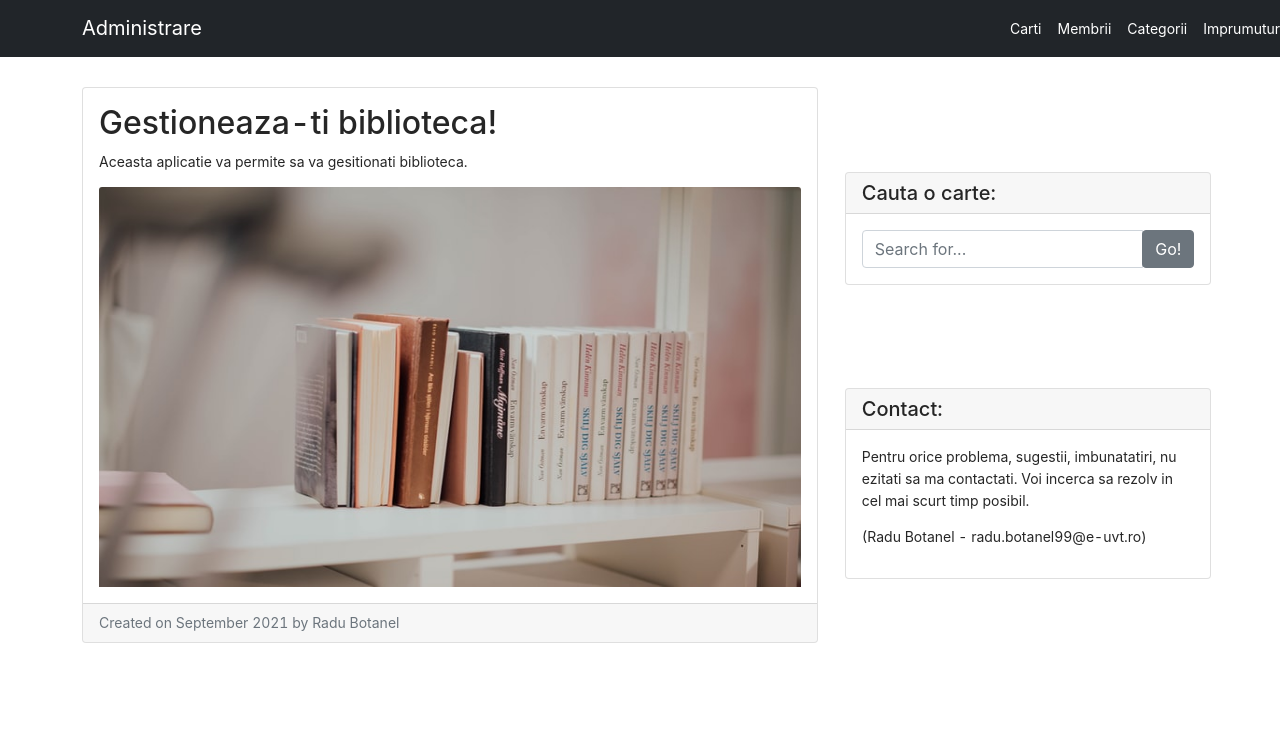
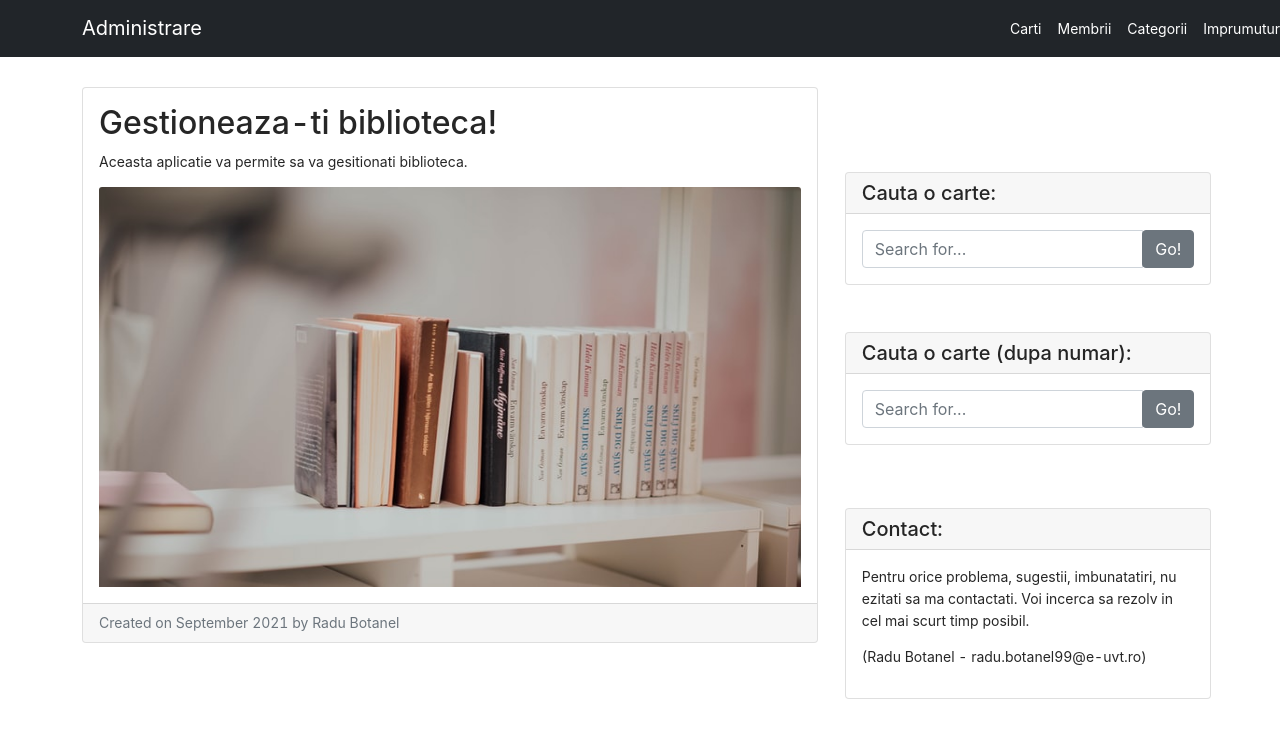
Before and after one commit to radubotanel99/biblioteca, a React (Create React App) app: page / in a window 1280 px wide. Shown: the top 738 px of the page. Built offline with nearby package versions, Linux system fonts and the light colour scheme.

Commit message:
search by number

```diff
--- a/src/components/FinRent.js
+++ b/src/components/FinRent.js
@@ -88,7 +88,7 @@ export default function FinRent() {
                         <form onSubmit={finalizeazaRent}>
                             <div className="col-lg-8">
                                 <div className="card my-4">
-                                    <h5 className="card-header">Titlu carte:</h5>
+                                    {/* <h5 className="card-header">Titlu carte:</h5>
                                     <div className="card-body">
                                         <div className="form-group">
                                             <input list="carti" className="form-control" rows="1" ref={carte}></input>
@@ -96,7 +96,7 @@ export default function FinRent() {
                                                 {titlu.map(carte => <option>{carte.titlu}</option>)}
                                             </datalist>
                                         </div>
-                                    </div>
+                                    </div> */}
                                     <h5 className="card-header">Numar carte:</h5>
                                     <div className="card-body">
                                         <div className="form-group">
--- a/src/components/FirstPage.js
+++ b/src/components/FirstPage.js
@@ -3,6 +3,7 @@ import NavBar from './NavBar';
 import Search from './Search';
 import c8 from '../images/try.jfif';
 import Contact from './Contact';
+import SearchByNumber from './SearchByNumber';
 
 export default function FirstPage() {
     return (
@@ -24,6 +25,7 @@ export default function FirstPage() {
                     </div>
                 </div>
                 <Search />
+                <SearchByNumber />
                 <Contact />
             </div>
         </div>
--- /dev/null
+++ b/src/components/SearchByNumber.js
@@ -0,0 +1,60 @@
+import React from 'react';
+import { useHistory } from "react-router-dom";
+
+export default function SearchByNumber() {
+    const history = useHistory();
+    const numar = React.createRef();
+
+    function lookForBook(event) {
+        event.preventDefault();
+        const data = {
+            numar: numar.current.value,
+        }
+        let url = "http://localhost:3001/searchByNumber";
+        fetch(url, {
+            method: 'POST',
+            mode: 'cors',
+            cache: 'no-cache',
+            credentials: 'same-origin',
+            headers: {
+                'Content-Type': 'application/json'
+            },
+            redirect: 'follow',
+            referrerPolicy: 'no-referrer',
+            body: JSON.stringify(data)
+        }).then(response => response.json())
+            .then(data => {
+                if (data.status !== 'no-ok') {
+                    try {
+                        history.push(`/search/${data.status}`);
+                    } catch (e) {
+                        alert(e.message);
+                    }
+                }
+                else {
+                    alert("Carte negasită! Încercați din nou.");
+                }
+            });
+    }
+    return (
+        <div className="searchByNumberPozition">
+            <div className="homePozition">
+                <form onSubmit={lookForBook}>
+                    <div className="col-md-4">
+                        <div className="card my-4">
+                            <h5 className="card-header">Cauta o carte (dupa numar):</h5>
+                            <div className="card-body">
+                                <div className="input-group">
+                                        <input type="text" className="form-control" ref={numar} placeholder="Search for..." ></input>
+                                        <span className="input-group-append">
+                                        <button className="btn btn-secondary" type="submit" >Go!</button>
+                                        </span>
+                                </div>
+                            </div>
+                        </div>
+                    </div>
+                </form>
+            </div>
+        </div>
+    );
+}
```
Also changed, not shown: app.js (+15 -0 lines), src/Style.css.
